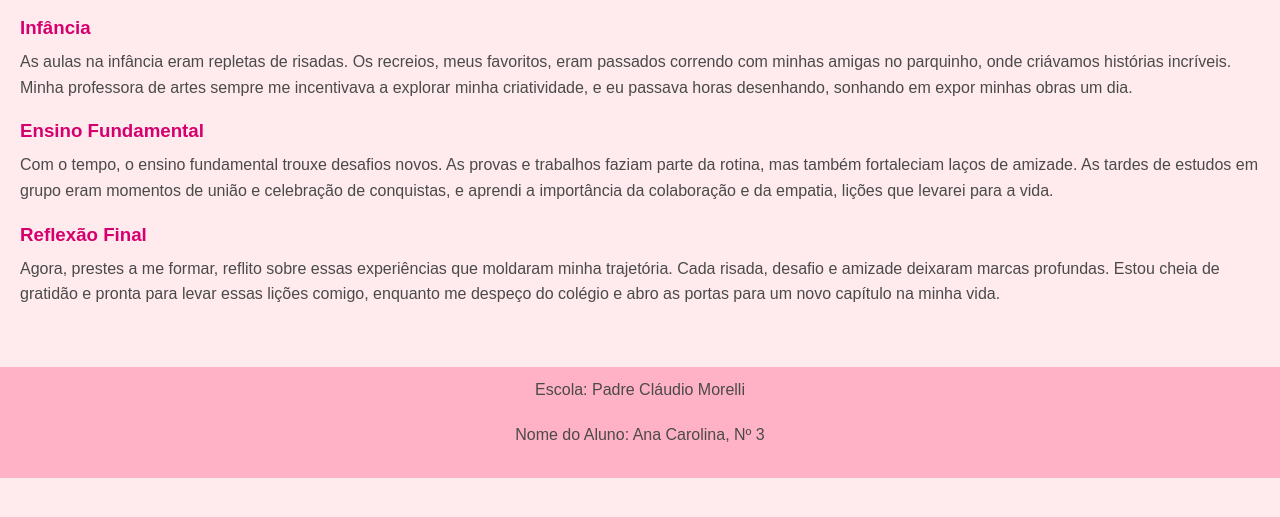
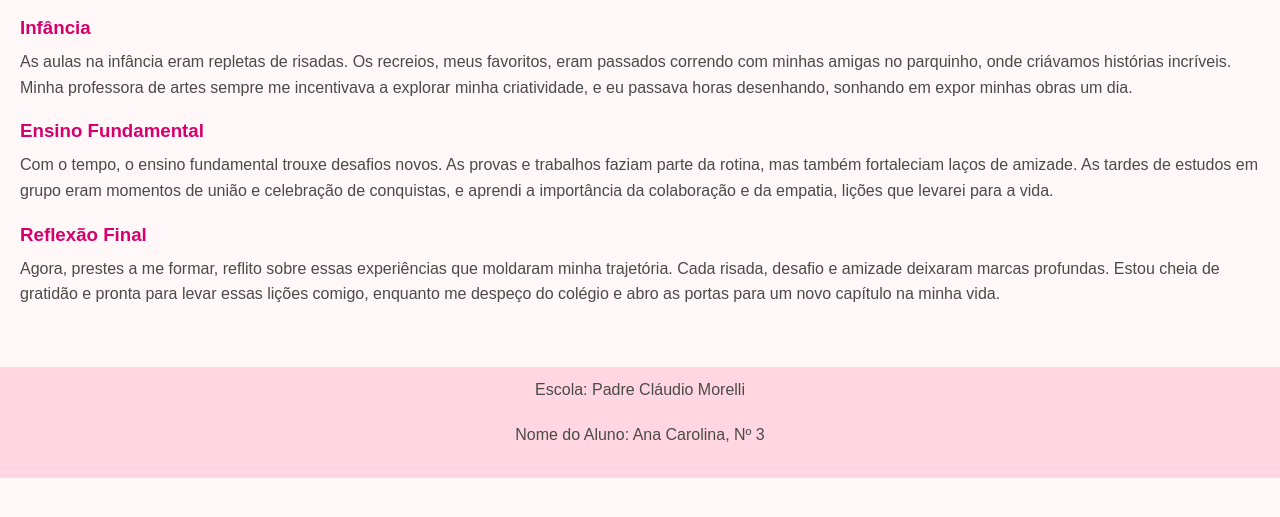
Before and after one commit to michettibyte/memorias-escolares, a plain HTML site: page index.html in a window 1280 px wide. Shown: the part 217-734 px from the top of the page. Drawn offline with Linux system fonts and the light colour scheme.

Commit message:
Update style.css

```diff
--- a/style.css
+++ b/style.css
@@ -6,7 +6,7 @@
 
 body {
     font-family: Arial, sans-serif;
-    background-color: #FFEBEE; /* Rosa clarinho */
+    background-color: #FFF7F8; /* Fundo mais claro */
     color: #4A4A4A; /* Texto escuro para boa legibilidade */
 }
 
@@ -65,7 +65,7 @@ p {
 }
 
 footer {
-    background-color: #FFB2C6; /* Rosa claro mais suave */
+    background-color: #FFD6E1; /* Rosa claro para o rodapé */
     color: #4A4A4A; /* Texto escuro para boa legibilidade */
     text-align: center;
     padding: 10px;
```
